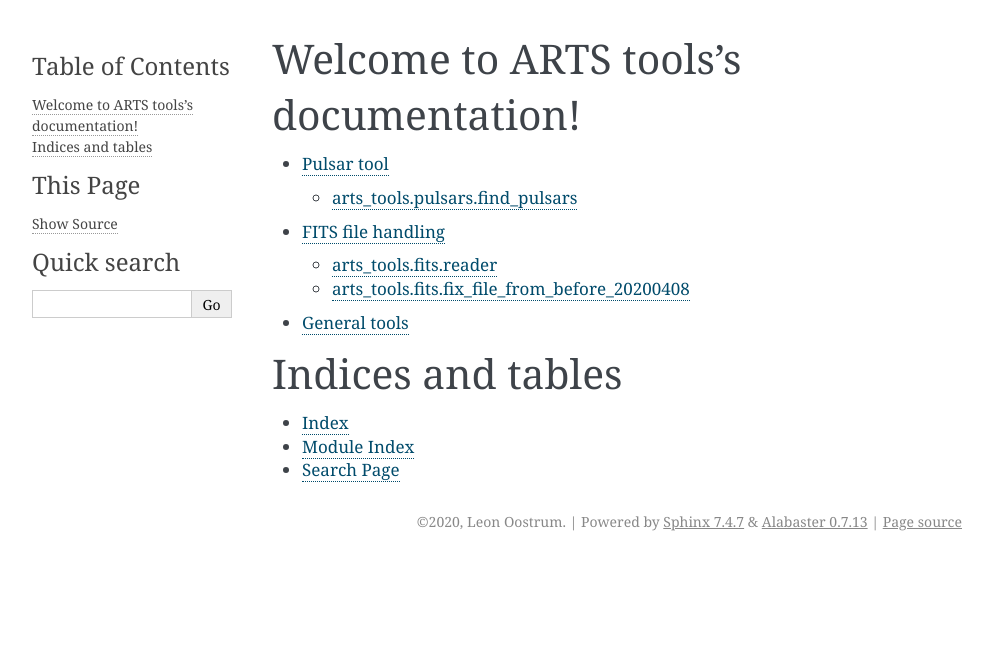
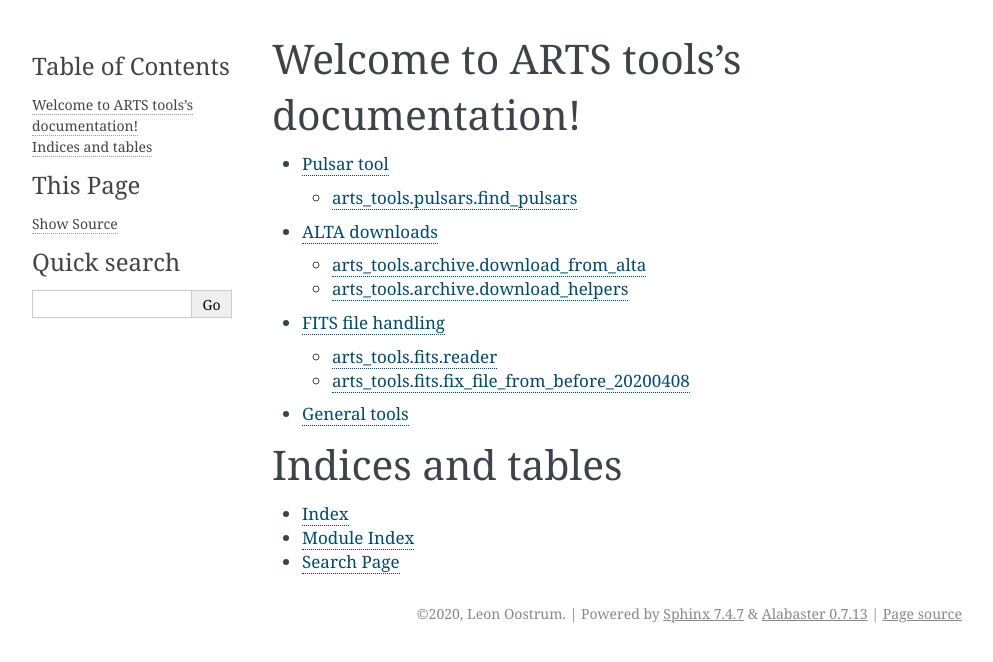
Before and after one commit to loostrum/arts_tools, a Sphinx documentation site: the page built from docs/index.rst, in a window 1280 px wide. Shown: the top 662 px of the page, without its empty margins (148-1141 px from the left). Built offline with Sphinx 7.4.7, drawn with Linux system fonts in a browser that asks for light colours.

Commit message:
Add ALTA modules to docs

```diff
--- a/docs/_modules/modules.rst
+++ b/docs/_modules/modules.rst
@@ -4,6 +4,17 @@ Pulsar tool
 arts_tools.pulsars.find_pulsars
 -------------------------------
 .. automodule:: arts_tools.pulsars.find_pulsars
+
+ALTA downloads
+==============
+
+arts_tools.archive.download_from_alta
+-------------------------------------
+.. automodule:: arts_tools.archive.download_from_alta
+
+arts_tools.archive.download_helpers
+-----------------------------------
+.. automodule:: arts_tools.archive.download_helpers
 
 FITS file handling
 ==================
```
